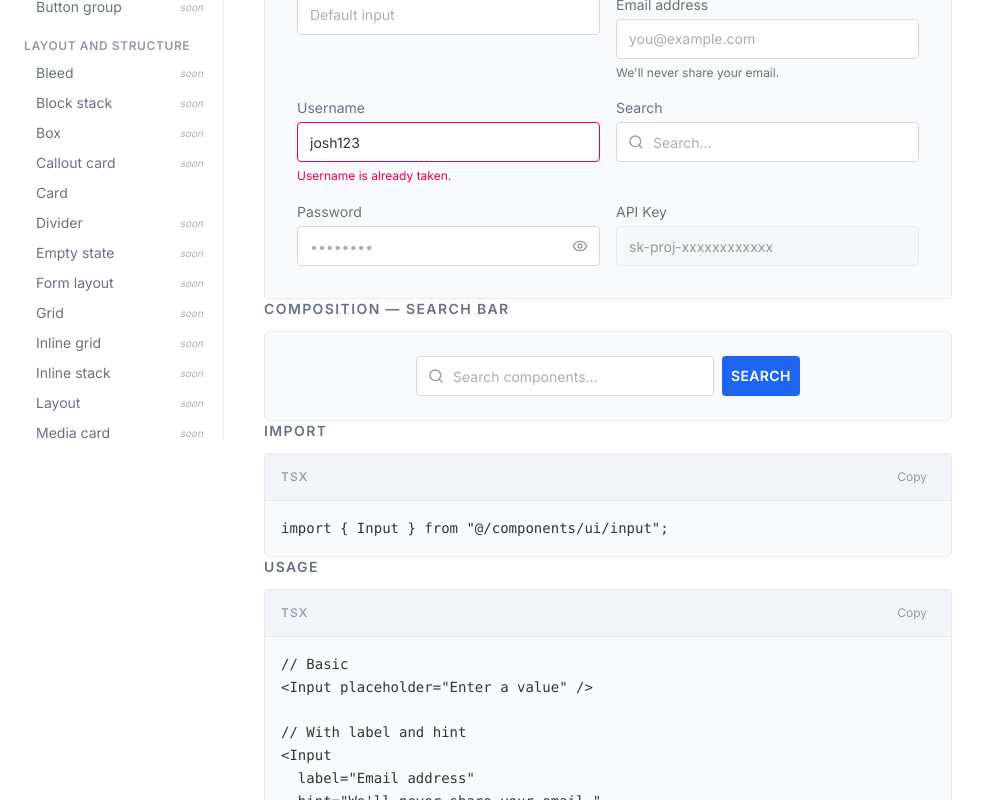
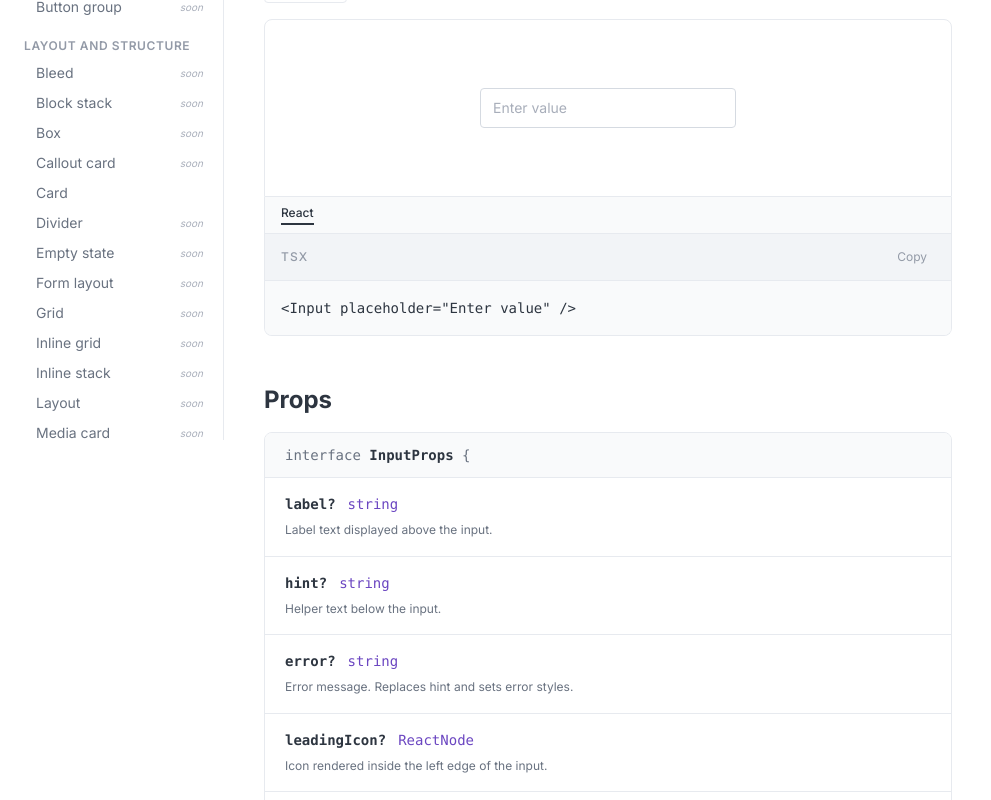
Before and after one commit to ninja-design-josh/atlas-ui, a Next.js app: page /components/selection-and-input/input in a window 1280 px wide. Shown: the part 360-1160 px from the top of the page, without its empty margins (0-991 px from the left). Built offline with nearby package versions, Linux system fonts and the light colour scheme.

Commit message:
feat: rewrite Input page to Polaris-style layout

```diff
--- a/src/app/(docs)/components/selection-and-input/input/page.tsx
+++ b/src/app/(docs)/components/selection-and-input/input/page.tsx
@@ -1,161 +1,82 @@
 "use client";
 
 import * as React from "react";
-import { Search, Eye, EyeOff, Mail } from "lucide-react";
+import { Search, Eye } from "lucide-react";
 import { Input } from "@/components/ui/input";
-import { Button } from "@/components/ui/button";
-import { Card, CardHeader, CardTitle, CardFooter } from "@/components/ui/card";
-import { ComponentSection, DocSubheading } from "@/components/docs/component-section";
-import { LivePreview } from "@/components/docs/live-preview";
-import { CodeBlock } from "@/components/docs/code-block";
-import { PropsTable, type PropDef } from "@/components/docs/props-table";
-
-const IMPORT = `import { Input } from "@/components/ui/input";`;
-
-const USAGE = `// Basic
-<Input placeholder="Enter a value" />
-
-// With label and hint
-<Input
-  label="Email address"
-  hint="We'll never share your email."
-  placeholder="you@example.com"
-/>
-
-// Error state
-<Input
-  label="Username"
-  error="Username is already taken."
-  defaultValue="josh123"
-/>
-
-// With icons
-<Input leadingIcon={<Mail />} placeholder="Search emails..." />
-<Input trailingIcon={<Search />} placeholder="Search..." />
-
-// Disabled
-<Input label="API Key" value="sk-proj-xxxxxxxxxxxx" disabled />`;
-
-const COMPOSITION = `// Search bar with button
-<div className="flex gap-2">
-  <Input leadingIcon={<Search />} placeholder="Search components..." />
-  <Button variant="solid" color="primary">Search</Button>
-</div>
-
-// Form fields inside Card
-<Card>
-  <CardHeader>
-    <CardTitle>Account Settings</CardTitle>
-  </CardHeader>
-  <div className="space-y-4">
-    <Input label="Display name" placeholder="Your name" />
-    <Input label="Email" type="email" placeholder="you@example.com" />
-  </div>
-  <CardFooter>
-    <Button variant="solid" color="primary">Save</Button>
-  </CardFooter>
-</Card>`;
+import { ComponentSection } from "@/components/docs/component-section";
+import type { PropDef } from "@/components/docs/props-table";
 
 const PROPS: PropDef[] = [
-  { name: "label",          type: "string",    description: "Label text displayed above the input." },
-  { name: "hint",           type: "string",    description: "Helper text displayed below the input." },
-  { name: "error",          type: "string",    description: "Error message; overrides hint and changes border to red." },
-  { name: "leadingIcon",    type: "ReactNode", description: "Icon shown inside the left of the input." },
-  { name: "trailingIcon",   type: "ReactNode", description: "Icon shown inside the right of the input." },
-  { name: "disabled",       type: "boolean",   default: "false", description: "Disables the input." },
-  { name: "placeholder",    type: "string",    description: "Placeholder text when empty." },
-  { name: "...InputHTMLAttributes", type: "React.InputHTMLAttributes", description: "All standard HTML input attributes are supported." },
+  { name: "label",       type: "string",    description: "Label text displayed above the input." },
+  { name: "hint",        type: "string",    description: "Helper text below the input." },
+  { name: "error",       type: "string",    description: "Error message. Replaces hint and sets error styles." },
+  { name: "leadingIcon", type: "ReactNode", description: "Icon rendered inside the left edge of the input." },
+  { name: "trailingIcon",type: "ReactNode", description: "Icon rendered inside the right edge of the input." },
+  { name: "disabled",    type: "boolean",   default: "false", description: "Disables the input." },
+  { name: "className",   type: "string",    description: "Additional CSS classes on the wrapper." },
 ];
 
 export default function InputPage() {
-  const [inputValue, setInputValue] = React.useState("");
-  const [passwordVisible, setPasswordVisible] = React.useState(false);
-
   return (
     <ComponentSection
-      id="input"
       name="Input"
       status="stable"
-      description="A single-line text field for collecting user input. Supports labels, icons, hints, and error states."
-      whenToUse={[
-        "Use for short text values: names, emails, URLs, search queries.",
-        "Pair with a label for form fields and a hint for format guidance.",
-        "Switch the error prop to show inline validation feedback without changing the DOM structure.",
+      description="A single-line text input with support for labels, hints, error states, and leading/trailing icons."
+      breadcrumb={[
+        { label: "Home",               href: "/" },
+        { label: "Components",         href: "/components" },
+        { label: "Selection and input", href: "/components" },
       ]}
-      controlDefs={[
-        { prop: "label",       type: "string",  default: "Email address" },
-        { prop: "placeholder", type: "string",  default: "you@example.com" },
-        { prop: "hint",        type: "string",  default: "We'll never share this." },
-        { prop: "error",       type: "string",  default: "" },
-        { prop: "disabled",    type: "boolean", default: false },
+      examples={[
+        {
+          label: "Default",
+          preview: <div className="w-64"><Input placeholder="Enter value" /></div>,
+          code: `<Input placeholder="Enter value" />`,
+        },
+        {
+          label: "With label and hint",
+          preview: <div className="w-64"><Input label="Email" hint="We'll never share your email." placeholder="you@example.com" /></div>,
+          code: `<Input label="Email" hint="We'll never share your email." placeholder="you@example.com" />`,
+        },
+        {
+          label: "Error state",
+          preview: <div className="w-64"><Input label="Username" error="Username is already taken." defaultValue="johnsmith" /></div>,
+          code: `<Input label="Username" error="Username is already taken." />`,
+        },
+        {
+          label: "With leading icon",
+          preview: <div className="w-64"><Input leadingIcon={<Search className="h-4 w-4" />} placeholder="Search..." /></div>,
+          code: `<Input leadingIcon={<Search className="h-4 w-4" />} placeholder="Search..." />`,
+        },
+        {
+          label: "With trailing icon",
+          preview: <div className="w-64"><Input trailingIcon={<Eye className="h-4 w-4" />} type="password" placeholder="Password" /></div>,
+          code: `<Input trailingIcon={<Eye className="h-4 w-4" />} type="password" placeholder="Password" />`,
+        },
+        {
+          label: "Disabled",
+          preview: <div className="w-64"><Input label="Read only" disabled defaultValue="Cannot edit" /></div>,
+          code: `<Input disabled defaultValue="Cannot edit" />`,
+        },
       ]}
-      renderPreview={(p) => (
-        <div className="w-64">
-          <Input
-            label={(p.label as string) || undefined}
-            placeholder={p.placeholder as string}
-            hint={(p.hint as string) || undefined}
-            error={(p.error as string) || undefined}
-            disabled={p.disabled as boolean}
-          />
-        </div>
-      )}
-    >
-      <div>
-        <DocSubheading>States</DocSubheading>
-        <LivePreview label="Preview" centered={false}>
-          <div className="grid grid-cols-1 sm:grid-cols-2 gap-4 w-full p-2">
-            <Input placeholder="Default input" />
-            <Input label="Email address" hint="We'll never share your email." placeholder="you@example.com" />
-            <Input label="Username" error="Username is already taken." defaultValue="josh123" />
-            <Input label="Search" leadingIcon={<Search className="h-4 w-4" />} placeholder="Search..." />
-            <Input
-              label="Password"
-              type={passwordVisible ? "text" : "password"}
-              value={inputValue}
-              onChange={(e) => setInputValue(e.target.value)}
-              trailingIcon={
-                <button
-                  type="button"
-                  onClick={() => setPasswordVisible(!passwordVisible)}
-                  className="cursor-pointer text-grey-50 hover:text-grey-100"
-                >
-                  {passwordVisible ? <EyeOff className="h-4 w-4" /> : <Eye className="h-4 w-4" />}
-                </button>
-              }
-              placeholder="••••••••"
-            />
-            <Input label="API Key" value="sk-proj-xxxxxxxxxxxx" disabled readOnly />
-          </div>
-        </LivePreview>
-      </div>
-
-      <div>
-        <DocSubheading>Composition — search bar</DocSubheading>
-        <LivePreview>
-          <div className="flex gap-2 w-full max-w-sm">
-            <Input leadingIcon={<Search className="h-4 w-4" />} placeholder="Search components..." />
-            <Button variant="solid" color="primary">Search</Button>
-          </div>
-        </LivePreview>
-      </div>
-
-      <div>
-        <DocSubheading>Import</DocSubheading>
-        <CodeBlock code={IMPORT} language="tsx" />
-      </div>
-      <div>
-        <DocSubheading>Usage</DocSubheading>
-        <CodeBlock code={USAGE} language="tsx" />
-      </div>
-      <div>
-        <DocSubheading>Props</DocSubheading>
-        <PropsTable props={PROPS} />
-      </div>
-      <div>
-        <DocSubheading>Composition</DocSubheading>
-        <CodeBlock code={COMPOSITION} language="tsx" />
-      </div>
-    </ComponentSection>
+      props={PROPS}
+      dos={[
+        { label: "Always include a visible label — don't rely on placeholder alone." },
+        { label: "Use the error prop for validation feedback, not a separate element." },
+      ]}
+      donts={[
+        { label: "Don't use Input for multi-line text — use Textarea instead." },
+      ]}
+      accessibility={{
+        labeling: "The label prop renders a <label> element associated with the input via htmlFor/id. Placeholder text is not a label substitute.",
+        keyboardSupport: [
+          "Tab / Shift+Tab — move focus into and out of the field",
+        ],
+      }}
+      relatedComponents={[
+        { label: "Textarea", href: "/components/selection-and-input/textarea" },
+        { label: "Select",   href: "/components/selection-and-input/select" },
+      ]}
+    />
   );
 }
```
